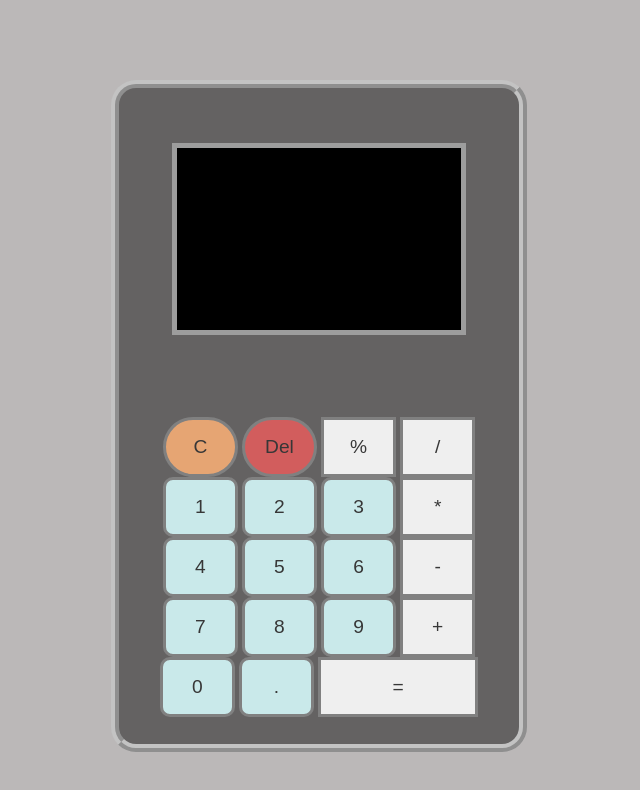
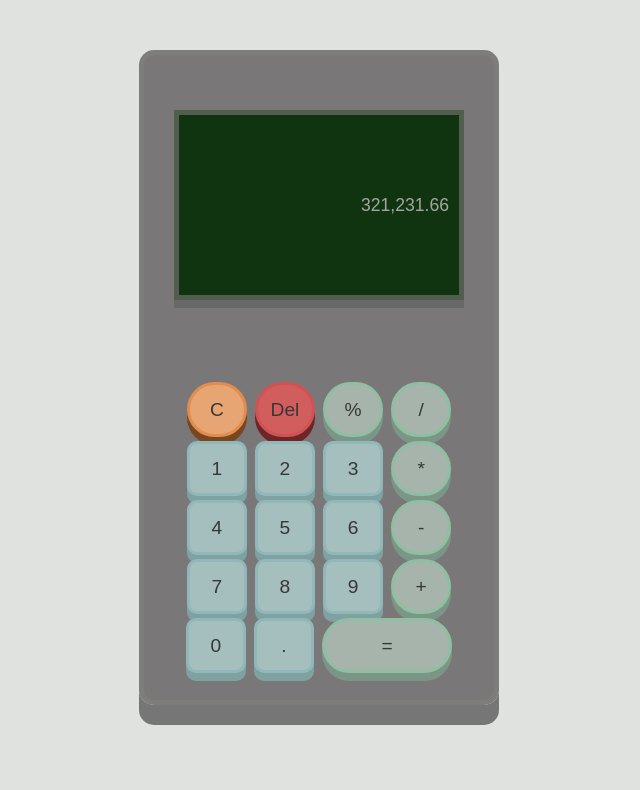
Before and after one commit to Fun-with-work/Project_Calculator, a plain HTML site: page index.html in a window 1280 px wide. Shown: the whole page, without its empty margins (321-961 px from the left). Drawn offline with Linux system fonts and the light colour scheme.

Commit message:
add hover, border style and color

```diff
--- a/style.css
+++ b/style.css
@@ -1,8 +1,9 @@
 body {
     display: flex;
     justify-content: center;
-    background-color:rgb(187, 184, 184) ;
-    margin-top: 80px;
+    background-color:rgb(224, 226, 223) ;
+    margin-top: 50px;
+    margin-bottom: 30px;
 
 }
 
@@ -10,13 +11,14 @@ body {
     display: flex;
     flex-wrap: wrap;
     justify-content: center;
-    border: 8px ridge rgba(255, 255, 255, 0.614);
-    border-radius: 25px;
+    border: 5px solid rgba(132, 129, 129, 0.547);
+    box-shadow: 0px 20px 0 0 #767676;
+    border-radius: 15px;
     padding: 25px;
-    background-color: rgba(94, 93, 93, 0.933);
+    background-color: rgba(114, 112, 112, 0.933);
     font-family:'Trebuchet MS', 'Lucida Sans Unicode', 'Lucida Grande', 'Lucida Sans', Arial, sans-serif;
     text-align: center;
-    width: 350px;
+    width: 300px;
 
 }
 
@@ -25,33 +27,35 @@ body {
 
 }
 #enter {
-    background-color: black;
-    border: 5px solid rgba(255, 255, 255, 0.614);
-    width: 280px;
-    height: 180px;
+    background-color: rgb(16, 52, 16);
+    color: rgba(194, 191, 191, 0.825);
+    padding: 10px;
+    font-size: 1.1rem;
+    text-align: right;
+    border: 5px solid rgba(121, 119, 119, 0.614);
+    box-shadow: 0 8px 0 0 rgba(95, 94, 94, 0.614);
+    width: 260px;
+    height: 160px;
     margin-bottom: 80px;
     margin-top: 30px;
 }
 
 
-.entry-buttons {
+button {
     margin: 2px;
     gap: 1px;
-}
-
-button {
     color: rgb(55, 55, 55);
-
-    border: 3px solid gray;
     font-size: 1.2rem;
-    width: 75px;
-    height: 60px;
+    width: 60px;
+    height: 55px;
 
 
 }
 
 #clear {
     background-color: rgb(230, 165, 115);
+    border: 3px solid rgb(224, 141, 78);
+    box-shadow: 0 8px 0 0 rgb(120, 71, 34);
     border-radius: 50px;
 }
 
@@ -63,19 +67,22 @@ button {
 
 #delete {
     background-color: rgb(210, 93, 93);
+    border: 3px solid rgb(208, 83, 83);
+    box-shadow: 0 8px 0 0 rgb(110, 37, 37);
     border-radius: 50px;
 }
 
 #delete:hover {
     background-color: rgb(156, 51, 51);
     color: rgba(255, 255, 255, 0.884);
-
 }
 
 
 .num {
+    background-color: rgb(165, 190, 190);
+    border: 3px solid rgb(145, 184, 185);
+    box-shadow: 0 8px 0 0 rgb(127, 161, 162);
     border-radius: 10px;
-    background-color: rgb(201, 233, 234);
 }
 
 .num:hover {
@@ -84,16 +91,18 @@ button {
 }
 
 #equal {
-    width: 160px;
+    width: 130px;
 }
 
-.oper {
-    background-color: rgb(211, 233, 220);
+.operation {
+    background-color: rgb(167, 180, 172);
+    border: 3px solid rgb(143, 191, 163);
+    box-shadow: 0 8px 0 0 rgb(123, 150, 134);
     border-radius: 50px;
 }
 
-.oper:hover {
+.operation:hover {
+    background-color: rgb(164, 195, 177);
     color: rgba(255, 255, 255, 0.884);
-    background-color: rgb(164, 195, 177);
 
 }
```
